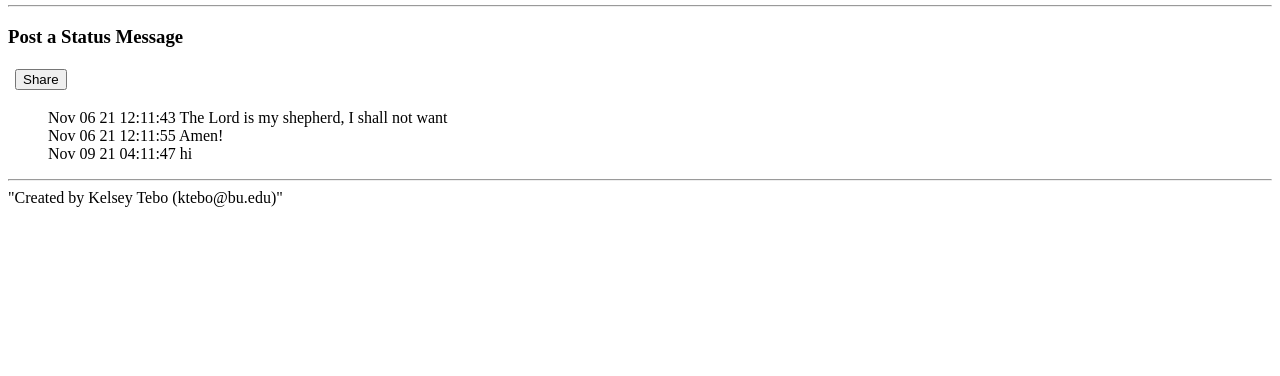
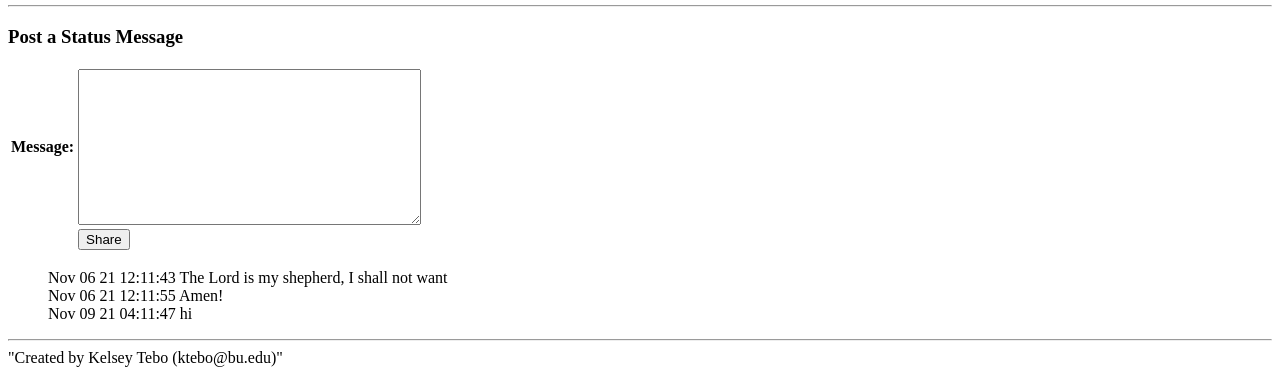
Before and after one commit to technocowdancer/cs108-examples, a Django app: page /mini_fb/profile/1 in a window 1280 px wide. Shown: the part 424-800 px from the top of the page. Run offline with Django 3.2, Linux system fonts and the light colour scheme; data comes from the database, SQL or seed files in the repository; both versions use the stored data as it was after the commit.

Commit message:
added post status message feature

```diff
--- a/mini_fb/templates/mini_fb/show_profile_page.html
+++ b/mini_fb/templates/mini_fb/show_profile_page.html
@@ -38,11 +38,11 @@
     <a href="{% url 'update_profile' profile.pk %}">Edit This Profile</a>
 <hr>
     <h3>Post a Status Message</h3>
-    <form method="POST">
+    <form action="{% url 'post_status_message' profile.pk %}" method="POST">
         {% csrf_token %}
         <!--{{form}}-->
         <table>
-        {{form.as_table}} <!-- paragraph style formatting -->
+        {{create_status_form.as_table}} <!-- paragraph style formatting -->
         <tr>
             <td></td>
             <td><input type="submit" value="Share"></td>
--- a/mini_fb/urls.py
+++ b/mini_fb/urls.py
@@ -8,5 +8,5 @@ urlpatterns =[
     path('profile/<int:pk>', ShowProfilePageView.as_view(), name="show_profile_page"),
     path('create_profile', CreateProfileView.as_view(), name='create_profile'),
     path('profile/<int:pk>/update', UpdateProfileView.as_view(), name='update_profile'),
-    #path('/mini_fb/profile/<int:pk>/post_status', post_status_message.as_view(), name='post_status_message'),
+    path('profile/<int:pk>/post_status', post_status_message, name='post_status_message'),
 ]
```
Also changed, not shown: db.sqlite3.
